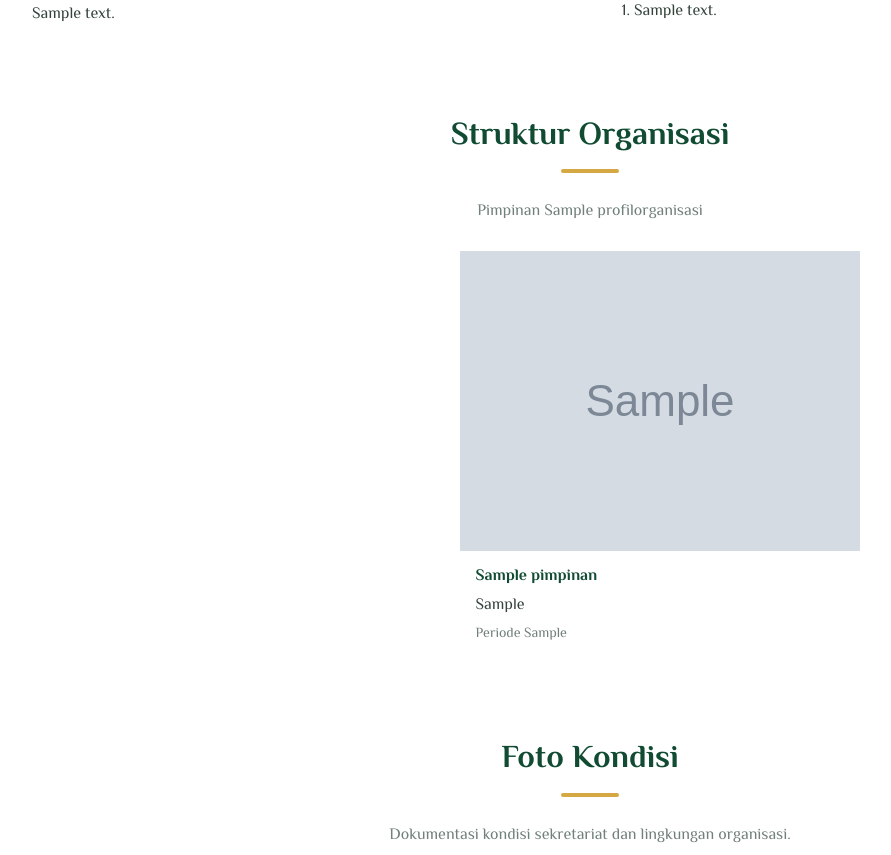
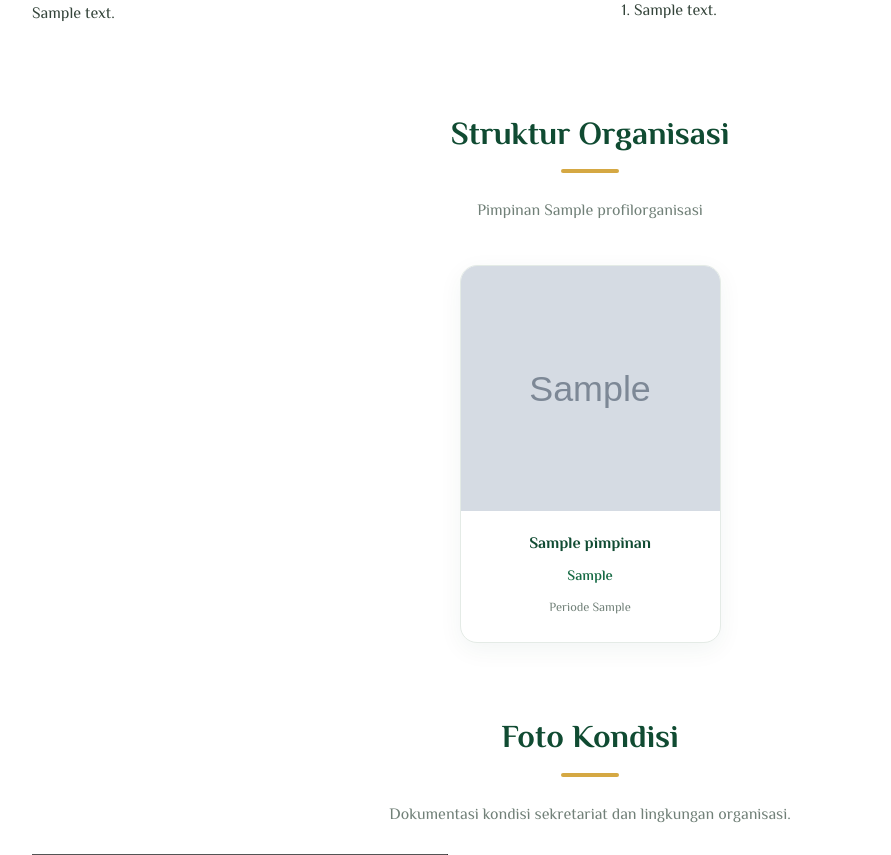
Before and after one commit to l200240164-galihwikuu/tif1336-2026-tugas1-membangun-website-pcm-dengan-django-kelompokM, a Django app: page /profil/ in a window 1280 px wide. Shown: the part 620-1475 px from the top of the page, without its empty margins (50-941 px from the left). Run offline with Django 5.2, Linux system fonts and the light colour scheme; tables that the repository leaves empty hold one stand-in row (values such as "Sample post"); grey boxes marked "Sample" are stand-in pictures; some libraries are stand-ins or nearby versions.

Commit message:
Menambahkan gaya untuk halaman profil organisasi dan kartu pengurus

```diff
--- a/static/css/style.css
+++ b/static/css/style.css
@@ -1170,6 +1170,78 @@ body {
     }
 }
 
+/* STRUKTUR ORGANISASI */
+
+.profil-page #struktur > .text-center {
+    margin-bottom: 38px !important;
+}
+
+.profil-page .pengurus-card {
+    height: 100%;
+    overflow: hidden;
+    text-align: center;
+    background: #fff;
+    border: 1px solid var(--profil-border);
+    border-radius: 17px;
+    box-shadow: 0 7px 25px rgba(20, 75, 48, 0.055);
+    transition:
+        transform 0.25s ease,
+        box-shadow 0.25s ease;
+}
+
+.profil-page .pengurus-card:hover {
+    transform: translateY(-6px);
+    box-shadow: 0 16px 35px rgba(20, 75, 48, 0.13);
+}
+
+.profil-page .pengurus-photo,
+.profil-page .pengurus-photo-placeholder {
+    display: block;
+    width: 100%;
+    height: 245px;
+}
+
+.profil-page .pengurus-photo {
+    object-fit: cover;
+    object-position: center top;
+    background: #f1f5f2;
+}
+
+.profil-page .pengurus-photo-placeholder {
+    display: grid;
+    place-items: center;
+    color: #8ba697;
+    background: linear-gradient(135deg, #edf6f0, #dcebe1);
+}
+
+.profil-page .pengurus-photo-placeholder i {
+    font-size: 5rem;
+}
+
+.profil-page .pengurus-card .p-3 {
+    padding: 22px 15px !important;
+}
+
+.profil-page .pengurus-card h3 {
+    color: var(--profil-green-dark);
+    font-size: 1rem;
+    font-weight: 800;
+    line-height: 1.5;
+    overflow-wrap: anywhere;
+}
+
+.profil-page .pengurus-jabatan {
+    color: var(--profil-green);
+    font-size: 0.9rem;
+    font-weight: 600;
+    line-height: 1.6;
+}
+
+.profil-page .pengurus-card small {
+    display: inline-block;
+    margin-top: 5px;
+    font-size: 0.78rem;
+}
 
 /* HALAMAN BERITA */
 .berita-card .btn:hover,
```
